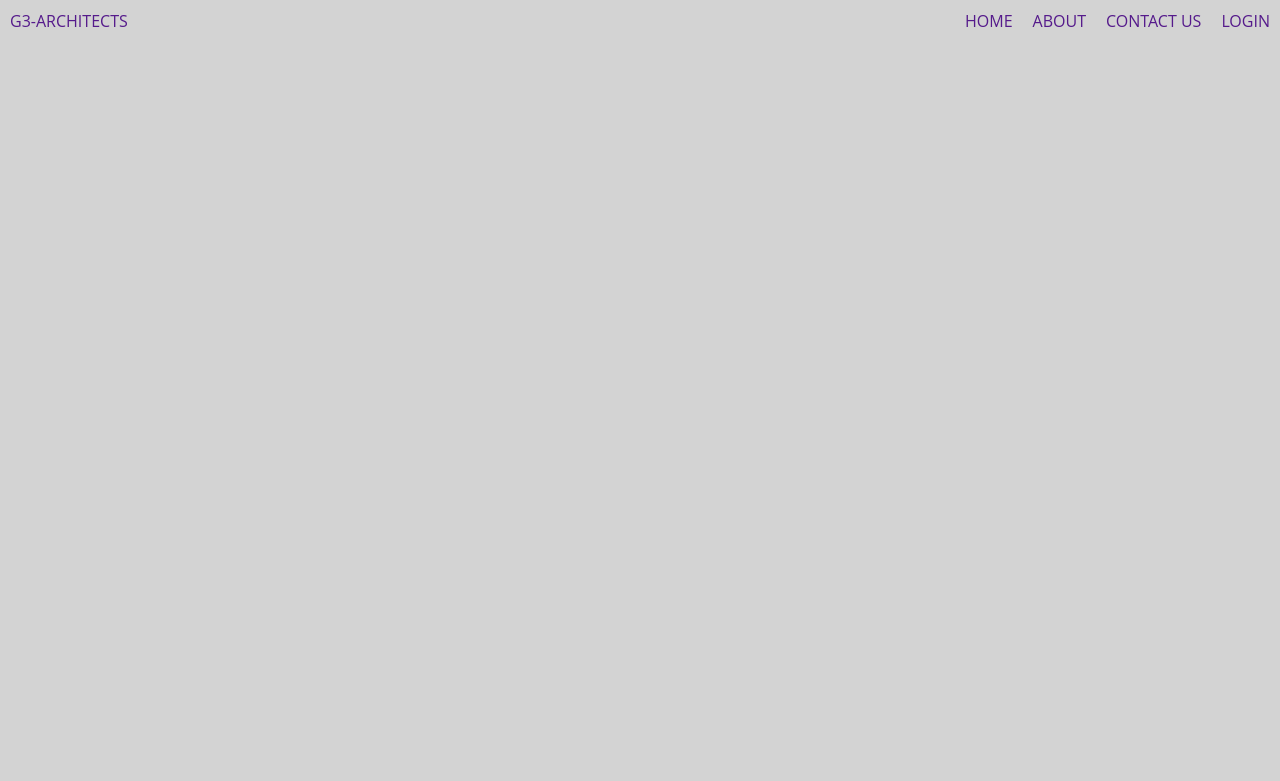
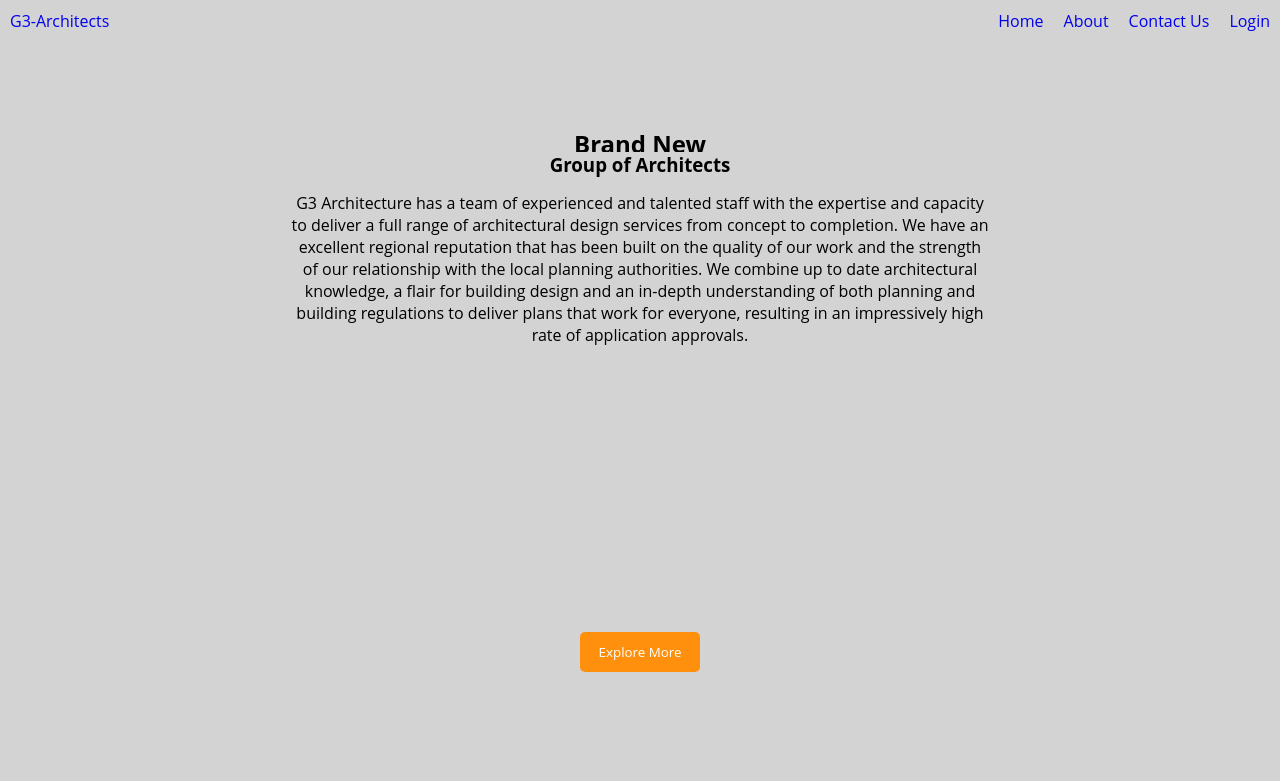
Before and after one commit to Assraful/assignment_2, a plain HTML site: page index.html in a window 1280 px wide. Shown: the top 781 px of the page. Drawn offline with Linux system fonts and the light colour scheme.

Commit message:
just one section commoleted

```diff
--- a/index.html
+++ b/index.html
@@ -11,25 +11,46 @@
 </head>
 
 <body>
-    <!-- <h1>I am starting my assignment</h1> -->
-    <header class="header">
+
+    <header>
         <nav>
+            <ul>
+                <li><a href="https://g3arch.com/">G3-Architects</a></li>
+            </ul>
 
-            <!-- <h3 class="nav-title">Ma<span class="text-primary">r</span>y</h3> -->
             <ul>
-                <li><a href="">G3-Architects</a></li>
-            </ul>
-            <ul>
-                <li><a href="">Home</a></li>
-                <li><a href="">About</a></li>
-                <li><a href="">Contact Us</a></li>
-                <li><a href="">Login</a></li>
-
-
+                <li><a href="https://web.facebook.com/groups/phwebdevelopmentbatch7 ">Home</a></li>
+                <li><a href="https://web.facebook.com/groups/phwebdevelopmentbatch7 ">About</a></li>
+                <li><a href="https://web.facebook.com/groups/phwebdevelopmentbatch7 ">Contact Us</a></li>
+                <li><a href="https://web.facebook.com/groups/phwebdevelopmentbatch7 ">Login</a></li>
             </ul>
         </nav>
 
+        <section>
+            <div class="container">
+                <h2>Brand New</h2>
+
+                <h3>Group of Architects</h3>
+
+                <p>G3 Architecture has a team of experienced and talented staff with the expertise and capacity to deliver a full range of architectural design services from concept to completion. We have an excellent regional reputation that has been built on the quality of our work and the strength of our relationship with the local planning authorities. We combine up to date architectural knowledge, a flair for building design and an in-depth understanding of both planning and building regulations to deliver plans that work for everyone, resulting in an impressively high rate of application approvals.</p>
+                <br>
+                <button>Explore More</button>
+            </div>
+
+        </section>
+
+       <br>
+        <div>
+            <img src="images/banner.png" alt="xyz">
+        </div>
+
     </header>
+
+
+
+
+
+
 
 </body>
 
--- a/style.css
+++ b/style.css
@@ -1,28 +1,90 @@
-*{
+* {
     margin: 0;
     padding: 0;
     font-family: 'Open Sans', sans-serif;
     background-color: lightgrey;
 }
 
-nav{
+nav {
     /* background-color:#16cece; */
     display: flex;
     justify-content: space-between;
 
 }
 
-ul{
+ul {
     display: flex;
     list-style-type: none;
+    /* background: #131313; */
+
 
 }
 
-ul li{
+ul li {
     margin: 10px;
 }
 
-ul li a{
+ul li a {
     text-decoration: none;
-    text-transform: uppercase;
+    /* text-transform: uppercase; */
 }
+
+/* style */
+
+section {
+    /* border: 1px solid sandybrown;  */
+    /*think about it*/
+    height: 90vh;
+    display: flex;
+    align-items: center;
+    justify-content: center;
+}
+
+.container {
+    /* border: 1px solid sandybrown; */
+    /*think about it*/
+    border-radius: 5px;
+    max-width: 700px;
+    width: 100%;
+    height: 70vh;
+    margin: 0 auto;
+    display: flex;
+    align-items: center;
+    justify-content: center;
+    position: relative;
+}
+
+.container h2 {
+    position: absolute;
+    top: 5px;
+    text-align: center;
+}
+
+.container h3 {
+    position: absolute;
+    top: 30px;
+    text-align: center;
+}
+.container p {
+    position: absolute;
+    top: 70px;
+    text-align: center;
+}
+
+button {
+    position: absolute;
+    bottom: 10px;
+    background: #FF900E;
+    width: 120px;
+    height: 40px;
+    border: none;
+    border-radius: 5px;
+    color: white;
+}
+
+div img {
+    width: 100%;
+    height: 700px;
+    border-image: fill;
+
+}
```
